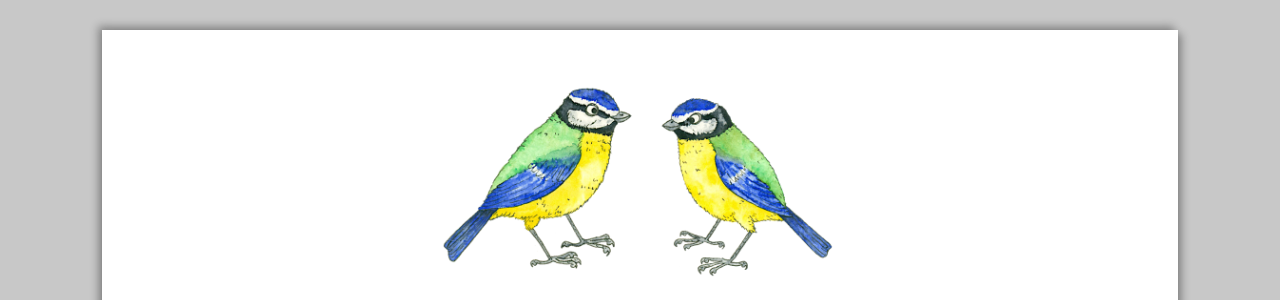
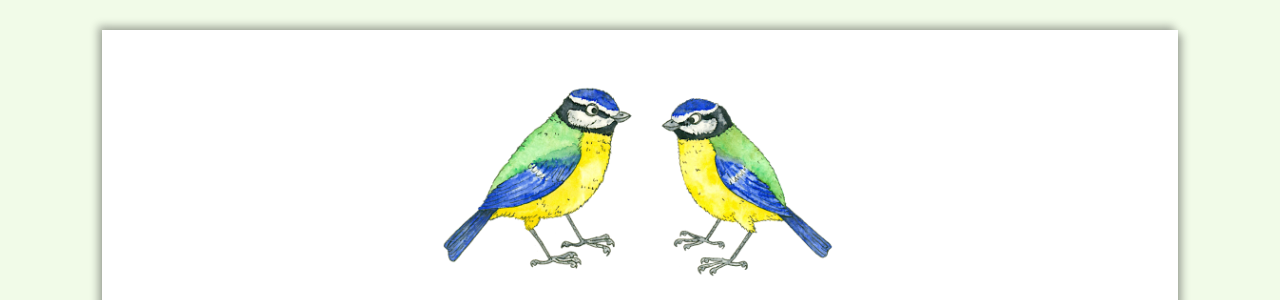
Before and after one commit to syky9/syky9.github.io, a plain HTML site: page index.html in a window 1280 px wide. Shown: the top 300 px of the page. Drawn offline with nearby package versions, Linux system fonts and the light colour scheme; files whose address does not match are found by name.

Commit message:
change body bg color

```diff
--- a/style.css
+++ b/style.css
@@ -7,7 +7,7 @@
 
 body {
     font-family: 'gabriel_weiss_with_d', sans-serif;
-    background-color: #c8c8c8;
+    background-color: #f1fbe8;
     color: #333333;
 }
 .ampersand {
```
